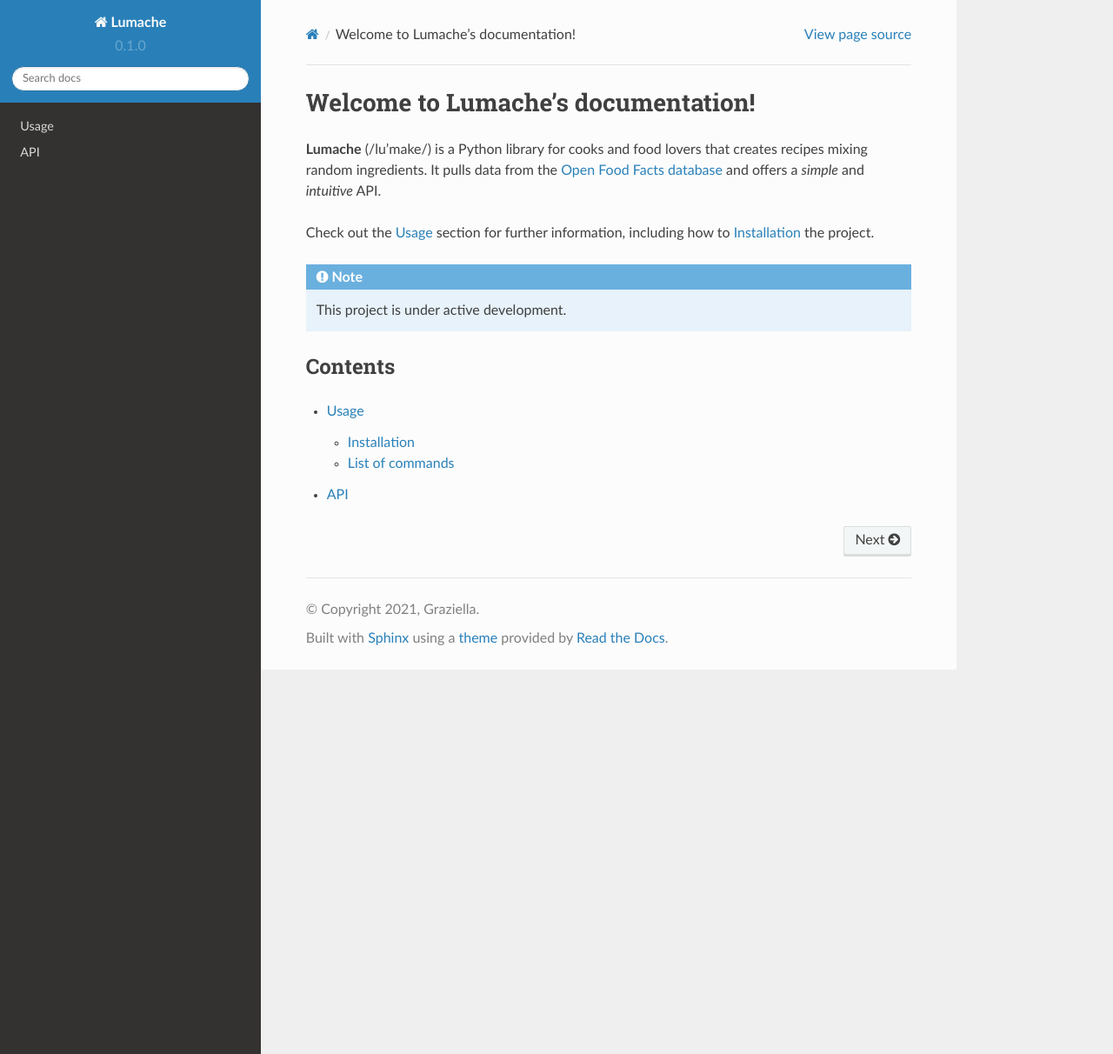
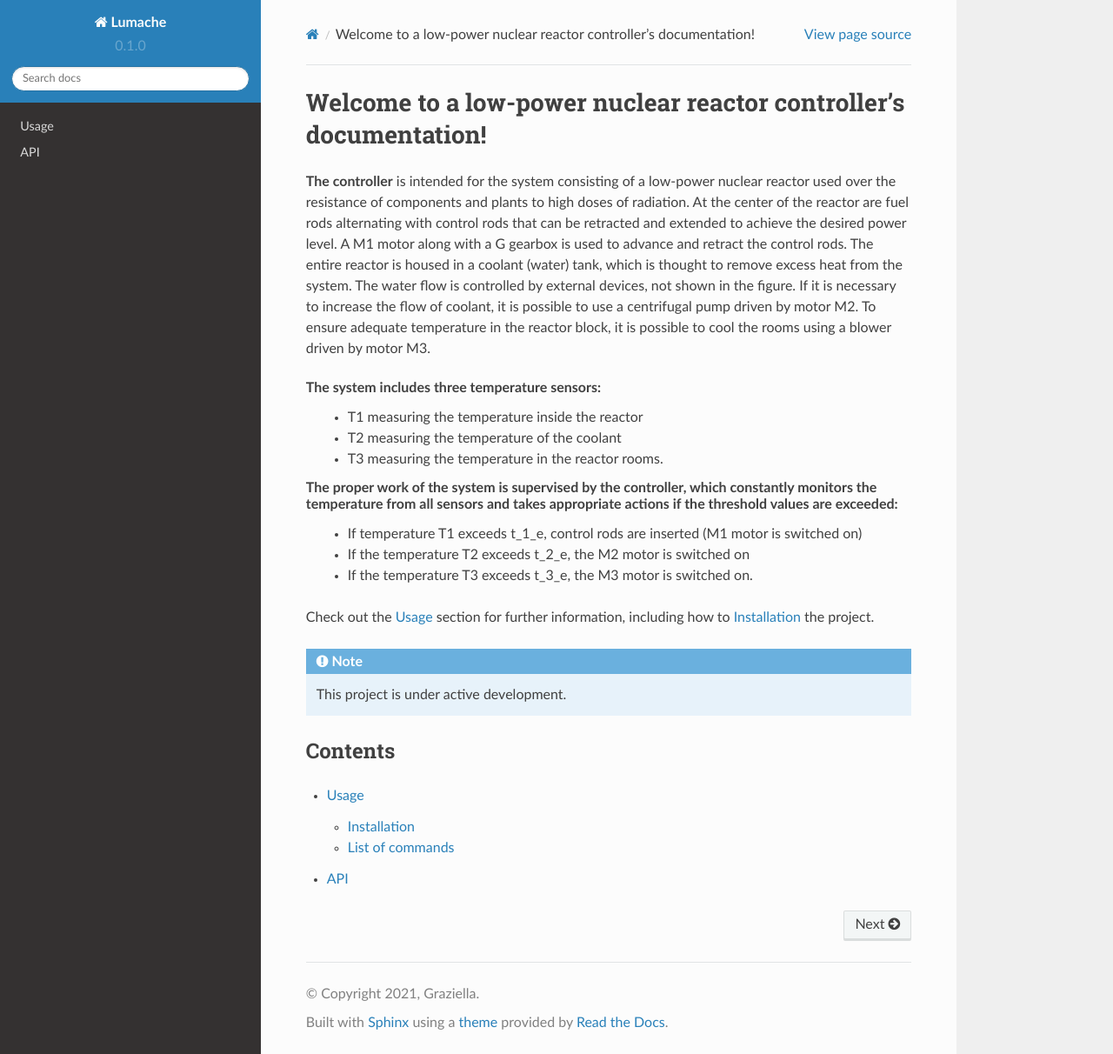
Before and after one commit to nirleev/rtd-functional-safety, a Sphinx documentation site: the page built from docs/source/index.rst, in a window 1280 px wide and 1212 px high. Shown: the whole window at 87% size. Built offline with Sphinx 7.4.7 and the Read the Docs theme 2.0.0, drawn with Linux system fonts in a browser that asks for light colours.

Commit message:
Update index.rst

```diff
--- a/docs/source/index.rst
+++ b/docs/source/index.rst
@@ -1,10 +1,17 @@
-Welcome to Lumache's documentation!
+Welcome to a low-power nuclear reactor controller's documentation!
 ===================================
 
-**Lumache** (/lu'make/) is a Python library for cooks and food lovers
-that creates recipes mixing random ingredients.
-It pulls data from the `Open Food Facts database <https://world.openfoodfacts.org/>`_
-and offers a *simple* and *intuitive* API.
+**The controller** is intended for the system consisting of a low-power nuclear reactor used over the resistance of components and plants to high doses of radiation. At the center of the reactor are fuel rods alternating with control rods that can be retracted and extended to achieve the desired power level. A M1 motor along with a G gearbox is used to advance and retract the control rods. The entire reactor is housed in a coolant (water) tank, which is thought to remove excess heat from the system. The water flow is controlled by external devices, not shown in the figure. If it is necessary to increase the flow of coolant, it is possible to use a centrifugal pump driven by motor M2. To ensure adequate temperature in the reactor block, it is possible to cool the rooms using a blower driven by motor M3.
+
+The system includes three temperature sensors:
+   * T1 measuring the temperature inside the reactor
+   * T2 measuring the temperature of the coolant
+   * T3 measuring the temperature in the reactor rooms.
+
+The proper work of the system is supervised by the controller, which constantly monitors the temperature from all sensors and takes appropriate actions if the threshold values are exceeded:
+   * If temperature T1 exceeds t_1_e, control rods are inserted (M1 motor is switched on)
+   * If the temperature T2 exceeds t_2_e, the M2 motor is switched on
+   * If the temperature T3 exceeds t_3_e, the M3 motor is switched on.
 
 Check out the :doc:`usage` section for further information, including
 how to :ref:`installation` the project.
```
